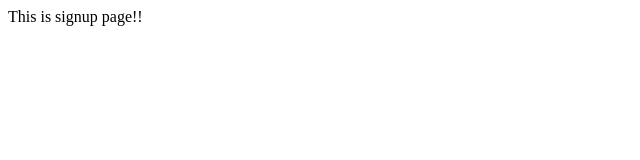
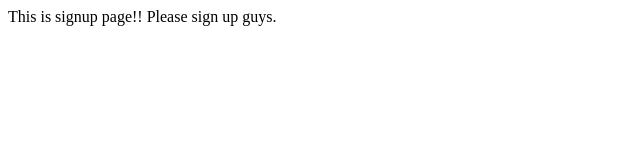
Before and after one commit to ritubhawal/Test, a plain HTML site: page src/signup/signup.html in a window 1280 px wide. Shown: the whole page, without its empty margins (0-640 px from the left). Drawn offline with Linux system fonts and the light colour scheme.

Commit message:
Signup changed

```diff
--- a/src/signup/signup.html
+++ b/src/signup/signup.html
@@ -4,6 +4,6 @@
 	<title>Sigup page</title>
 </head>
 <body>
-	This is signup page!!
+	This is signup page!! Please sign up guys.
 </body>
 </html>
```
